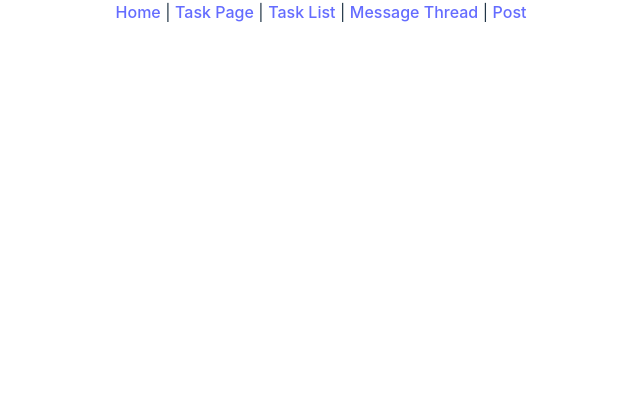
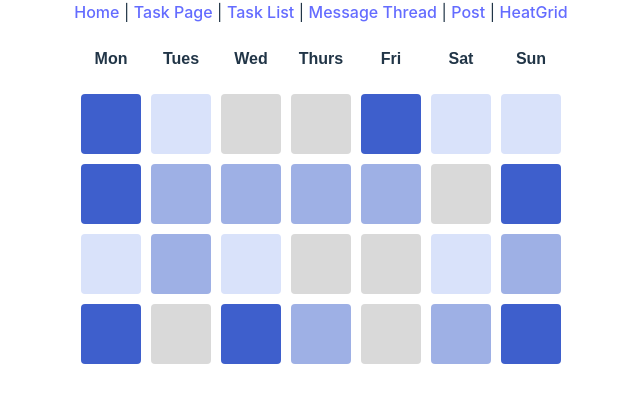
Before and after one commit to adesai47/aaditya-styling, a React (Vite) app: page /HeatGrid in a window 1280 px wide. Shown: the top 402 px of the page, without its empty margins (319-959 px from the left). Built offline with nearby package versions, Linux system fonts and the light colour scheme.

Commit message:
Fifth PR finished HeatGrid

```diff
--- a/src/App.tsx
+++ b/src/App.tsx
@@ -4,12 +4,13 @@ import Task from './Task';
 import TaskList from './TaskList';
 import Message from './Message';
 import Post from './Post';
+import HeatGrid from './HeatGrid';
 
 const App = () => {
   return (
     <div>
       <nav>
-        <Link to="/">Home</Link> | <Link to="/task">Task Page</Link> | <Link to="/TaskList">Task List</Link> | <Link to="/Message">Message Thread</Link> | <Link to="/Post">Post</Link>
+        <Link to="/">Home</Link> | <Link to="/task">Task Page</Link> | <Link to="/TaskList">Task List</Link> | <Link to="/Message">Message Thread</Link> | <Link to="/Post">Post</Link> | <Link to="/HeatGrid">HeatGrid</Link>
       </nav>
 
       <Routes>
@@ -18,6 +19,7 @@ const App = () => {
         <Route path="/TaskList" element={<TaskList />} />
         <Route path="/Message" element={<Message />} />
         <Route path="/Post" element={<Post />} />
+        <Route path="/HeatGrid" element={<HeatGrid />} />
       </Routes>
     </div>
   );
--- /dev/null
+++ b/src/HeatGrid.tsx
@@ -0,0 +1,55 @@
+import React from 'react';
+
+const colors = ['#3E5FCC', '#D9E2FA', '#D9D9D9', '#9EB0E5'];
+
+const getRandomColor = () => {
+  return colors[Math.floor(Math.random() * colors.length)];
+};
+
+const HeatGrid: React.FC = () => {
+  const gridItems = Array(28).fill(null).map(() => getRandomColor());
+
+  const renderGrid = () => {
+    return gridItems.map((color, index) => (
+      <div key={index} style={{ backgroundColor: color, ...styles.box }} />
+    ));
+  };
+
+  return (
+    <div style={styles.container}>
+      {/* Days of the week labels */}
+      {['Mon', 'Tues', 'Wed', 'Thurs', 'Fri', 'Sat', 'Sun'].map((day, index) => (
+        <div key={index} style={styles.dayLabel}>
+          {day}
+        </div>
+      ))}
+      {/* Calendar grid */}
+      {renderGrid()}
+    </div>
+  );
+};
+
+const styles = {
+  container: {
+    display: 'grid',
+    gridTemplateColumns: 'repeat(7, 60px)',
+    gridTemplateRows: 'repeat(6, 60px)',
+    gap: '10px',
+    fontFamily: 'Arial, sans-serif',
+    justifyContent: 'center',
+    alignItems: 'center',
+    margin: '0 auto',
+  } as React.CSSProperties,
+  dayLabel: {
+    textAlign: 'center',
+    fontWeight: 'bold',
+    paddingTop: '10px',
+  } as React.CSSProperties,
+  box: {
+    width: '60px',
+    height: '60px',
+    borderRadius: '4px',
+  } as React.CSSProperties,
+};
+
+export default HeatGrid;
--- a/tailwind.config.js
+++ b/tailwind.config.js
@@ -1,6 +1,6 @@
 /** @type {import('tailwindcss').Config} */
-export default {
-  content: [],
+module.exports = {
+  content: ["./src/**/*.{html,js}"],
   theme: {
     extend: {},
   },
```
